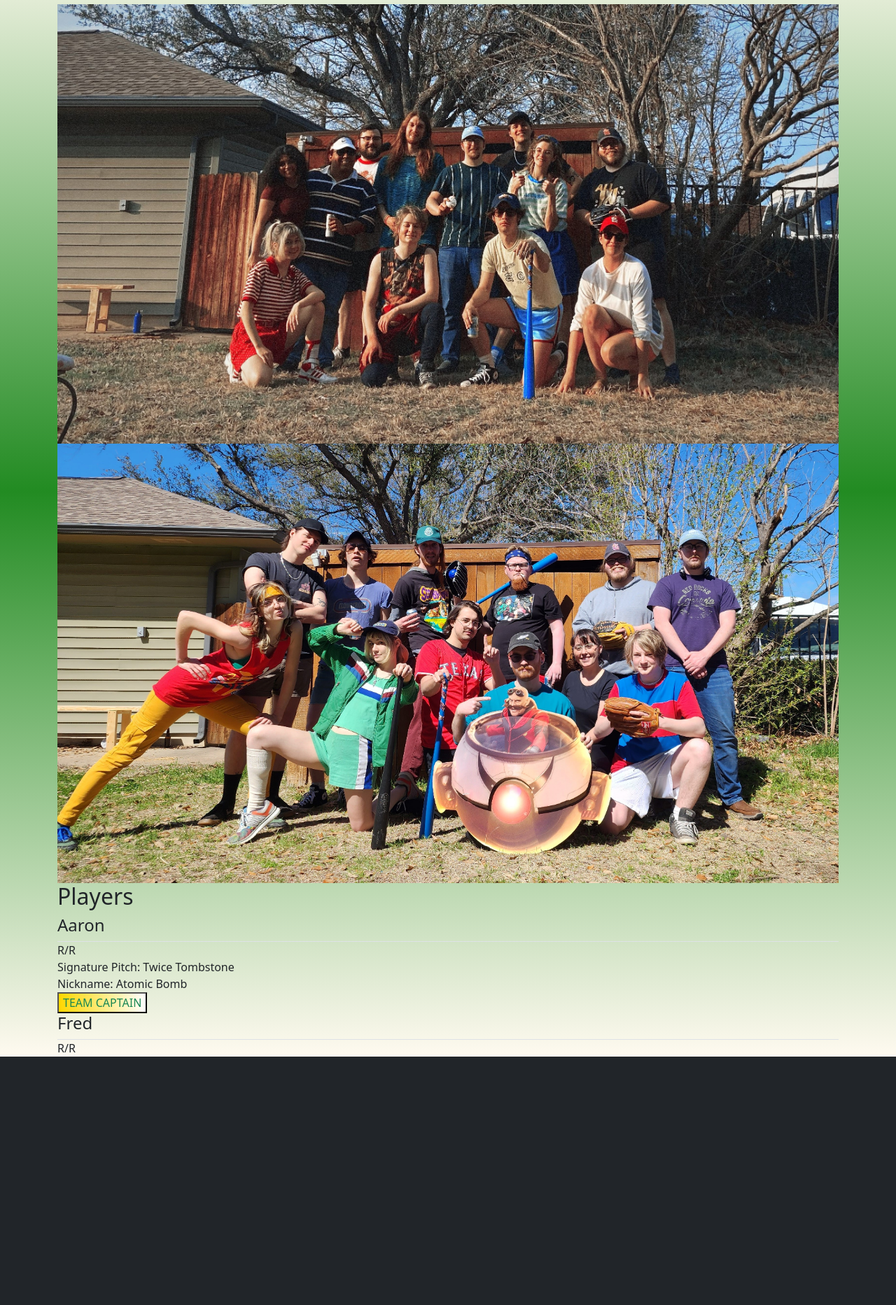
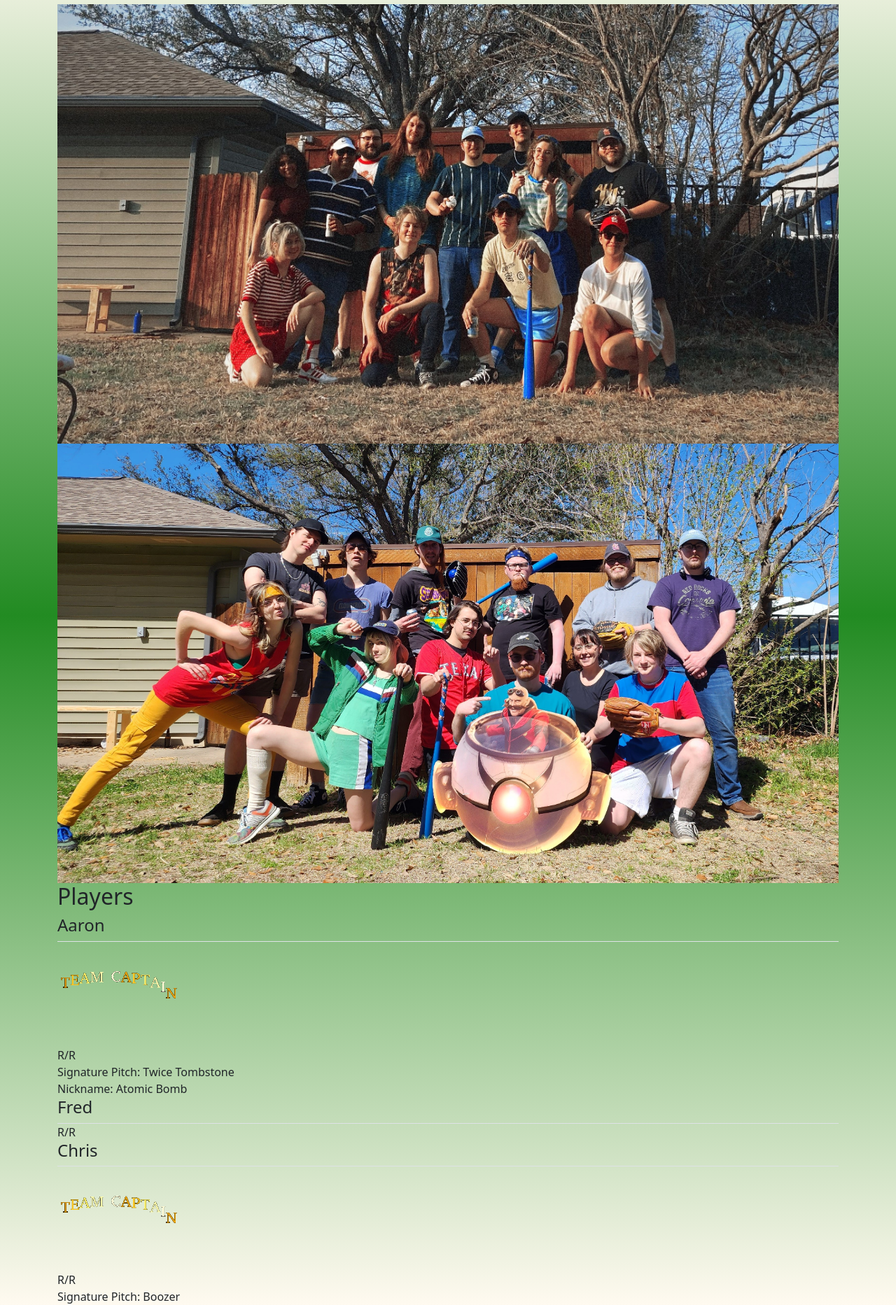
Before and after one commit to aguerrero456/wiffle-ball-app, a Flask app: page / in a window 1280 px wide. Shown: the part 106-1971 px from the top of the page at 70% size. Before the commit the page ends 1616 px from the top, so only its background shows below. Run offline with Flask 2, Linux system fonts and the light colour scheme.

Commit message:
added team captain animated gif

```diff
--- a/app.py
+++ b/app.py
@@ -14,12 +14,19 @@ PLAYERS = [{
   'Fname': 'Fred',
   'B/T': 'R/R',
   'TC': 'false'
+}, {
+  'id': 3,
+  'Fname': 'Chris',
+  'B/T': 'R/R',
+  'Spitch': 'Boozer',
+  'TC': 'true'
 }]
 
 
 @app.route("/")
 def hello_world():
   return render_template('home.html', players=PLAYERS)
+
 
 @app.route("/api/players")
 def list_players():
--- a/templates/players.html
+++ b/templates/players.html
@@ -1,8 +1,16 @@
  <div class ="border-bottom">
+
   <h4>
     {{player['Fname']}}
   </h4>
- </div>
+</div>
+       <div>
+      {% if 'TC' in player %}
+      {% if player['TC'] =='true' %}
+      <img src="https://wiffle-ball-app.alfredoguerrer3.repl.co/static/teamcc.gif" width='175px' height='150px'>
+      {% endif %}
+   {% endif %}
+       </div>
 <div>
   {{player['B/T']}}
 </div>
@@ -16,10 +24,3 @@
    Nickname: {{player['Nname']}}
   {% endif %}
 </div>
-<div>
-    {% if 'TC' in player %}
-      {% if player['TC'] =='true' %}
-      <button class="text-success" style="background-image: linear-gradient(to right, gold, white)"> TEAM CAPTAIN</button>
-      {% endif %}
-   {% endif %}
-</div>
```
Also changed, not shown: static/teamc.gif (added), static/teamcc.gif (added), static/teamccc.gif (added), static/teamx.gif (added).
